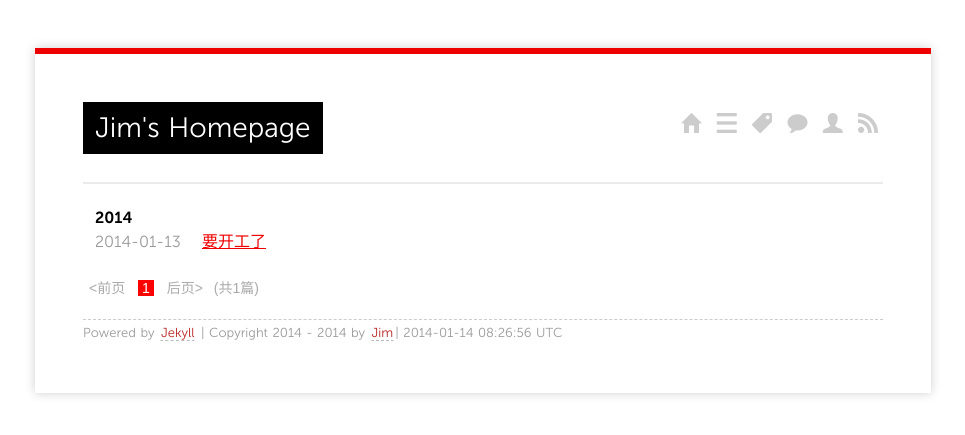
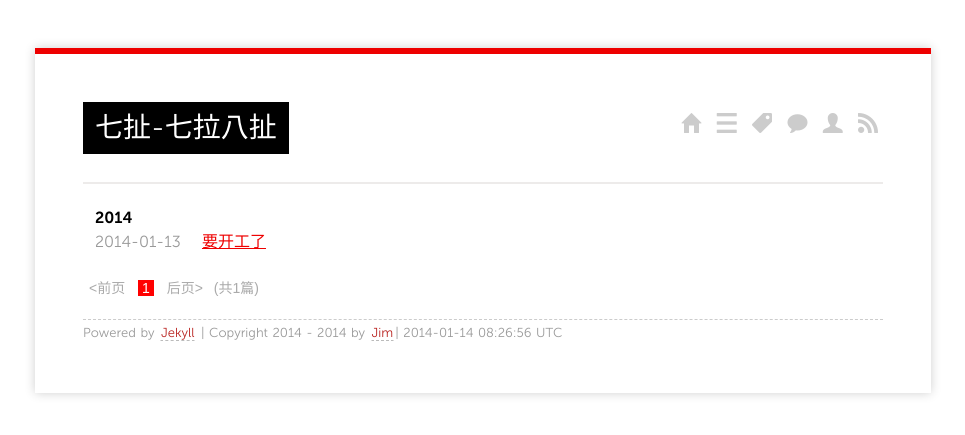
Before and after one commit to dashjim/dashjim.github.com, a Jekyll site: the page built from index.html, in a window 1280 px wide. Shown: the top 435 px of the page, without its empty margins (157-1122 px from the left). Built offline with Jekyll 4.4.1, drawn with Linux system fonts in a browser that asks for light colours; Markdown is read by kramdown in place of the engine named in the settings; the list of posts is cut into pages by our own code.

Commit message:
change title

```diff
--- a/index.html
+++ b/index.html
@@ -1,5 +1,5 @@
 ---
-title: Jim's Homepage
+title: 七扯-七拉八扯
 layout: page
 ---
 
```
